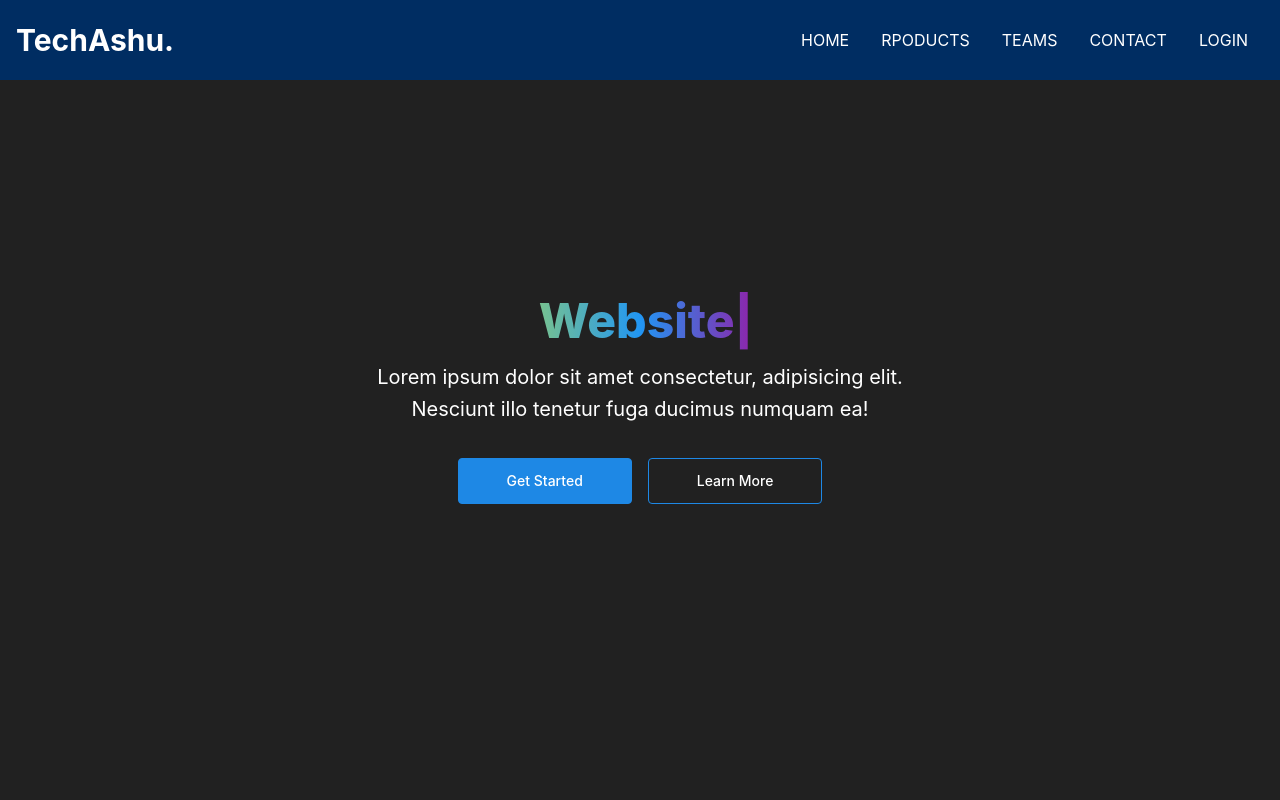
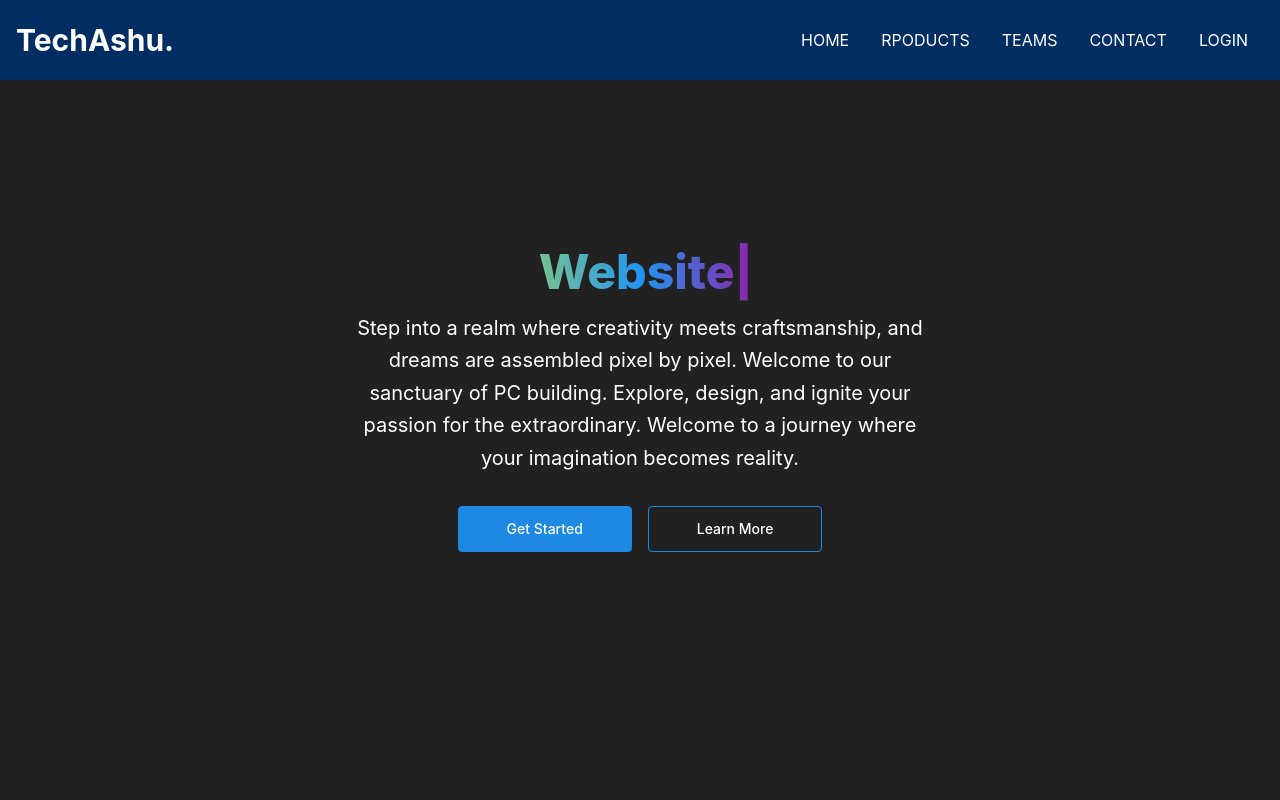
Before and after one commit to angel7544/meraTest, a React (Create React App) app: page / in a window 1280 px wide. Shown: the top 800 px of the page. Built offline with nearby package versions, Linux system fonts and the light colour scheme.

Commit message:
home update

```diff
--- a/src/components/Home.jsx
+++ b/src/components/Home.jsx
@@ -29,8 +29,9 @@ const Home = () => {
             <Typed    className="bg-gradient-to-r pl-3 from-green-300 via-blue-500 to-purple-600 bg-clip-text text-3xl font-extrabold text-transparent sm:text-5xl" strings={["Here you can find anything","Website Developement","Ai-Machine Learning","Android-App Developement","Ethical-Hacking"]} backSpeed={50} loop={true} typeSpeed={80} />
 
             <p className="mx-auto mt-4 max-w-xl sm:text-xl/relaxed">
-              Lorem ipsum dolor sit amet consectetur, adipisicing elit. Nesciunt
-              illo tenetur fuga ducimus numquam ea!
+            Step into a realm where creativity meets craftsmanship, and dreams are assembled pixel by pixel.
+            Welcome to our sanctuary of PC building.
+            Explore, design, and ignite your passion for the extraordinary. Welcome to a journey where your imagination becomes reality.
             </p>
 
             <div className="mt-8 flex flex-wrap justify-center gap-4">
```
